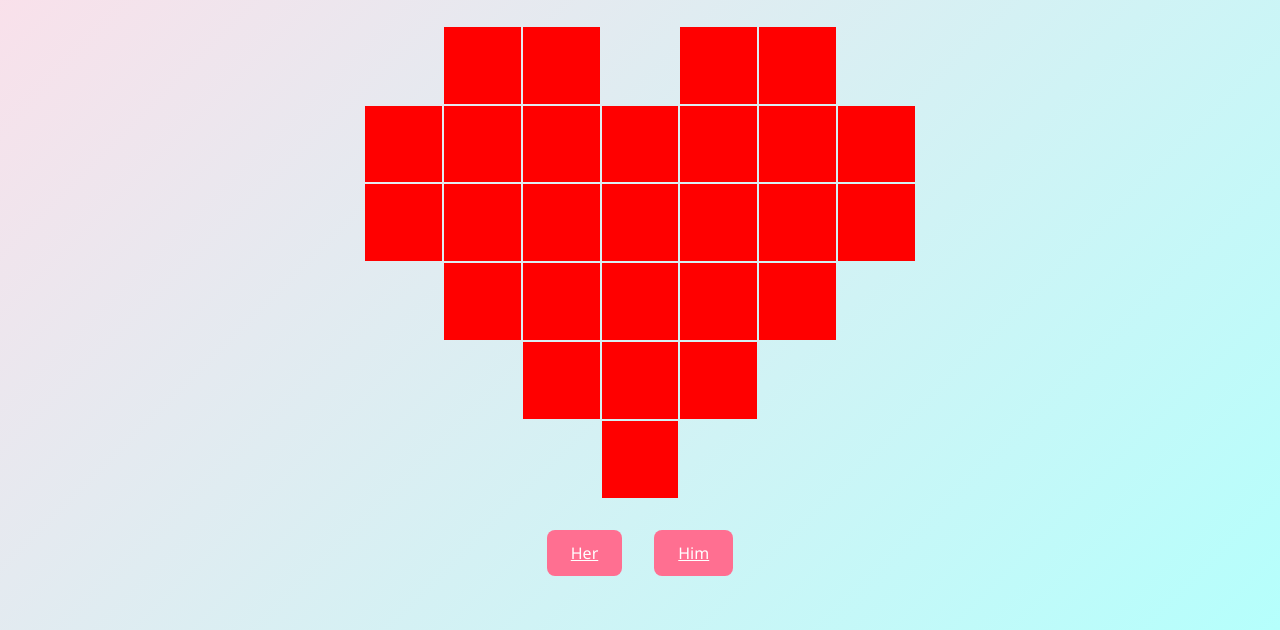
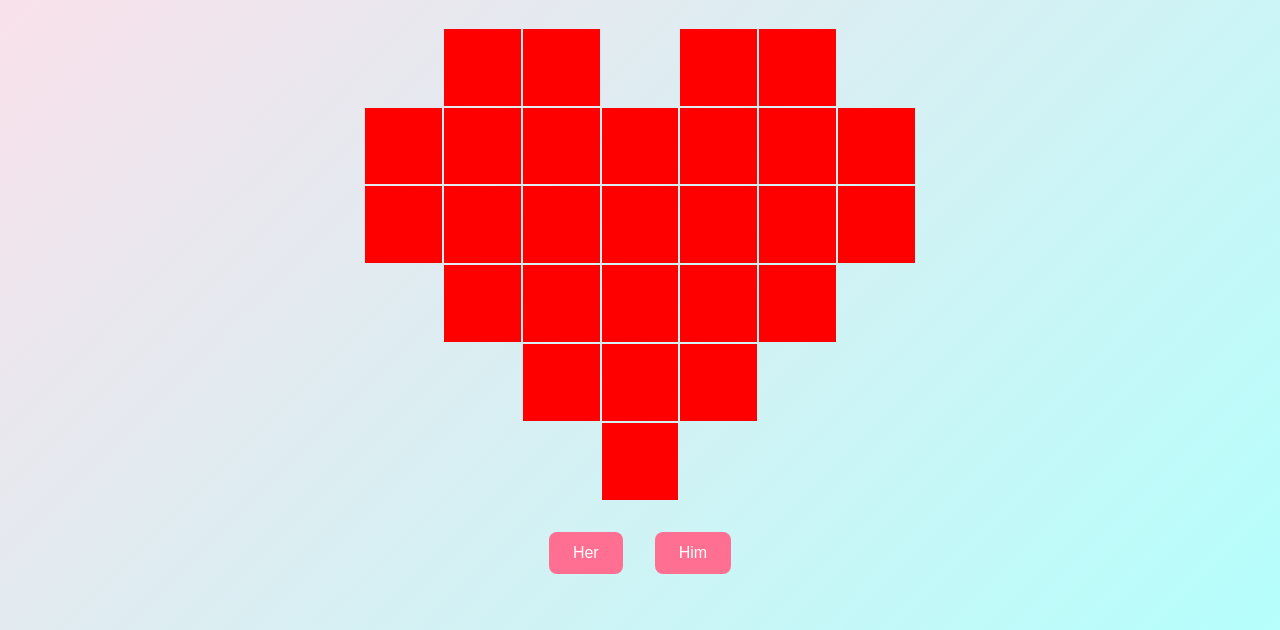
Before and after one commit to siddharthaasal/our-wallpaper, a plain HTML site: page index.html in a window 1280 px wide. Shown: the part 170-800 px from the top of the page. Drawn offline with Linux system fonts and the light colour scheme.

Commit message:
donwload issue

```diff
--- a/index.html
+++ b/index.html
@@ -14,8 +14,10 @@
 
     <div class="grid" id="grid"></div>
     <div class="buttons">
-        <a href="./assets/her.png" class="btn" onclick="downloadImage('./assets/her.png', 'her.png')">Her</a>
-        <a href="./assets/him.png" class="btn" onclick="downloadImage('./assets/him.png', 'him.png')">Him</a>
+        <button class="btn"
+            onclick="downloadImage('https://siddharthaasal.github.io/our-wallpaper/assets/her.png', 'her.png')">Her</button>
+        <button class="btn"
+            onclick="downloadImage('https://siddharthaasal.github.io/our-wallpaper/assets/him.png', 'him.png')">Him</button>
     </div>
 
     <script src="./index.js"></script>
```
